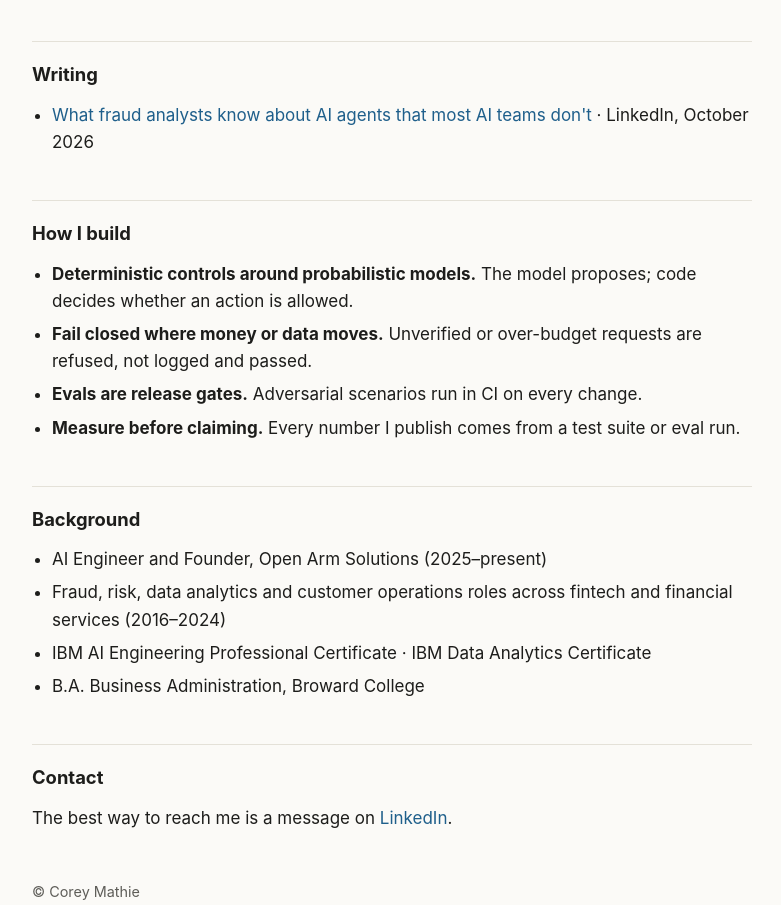
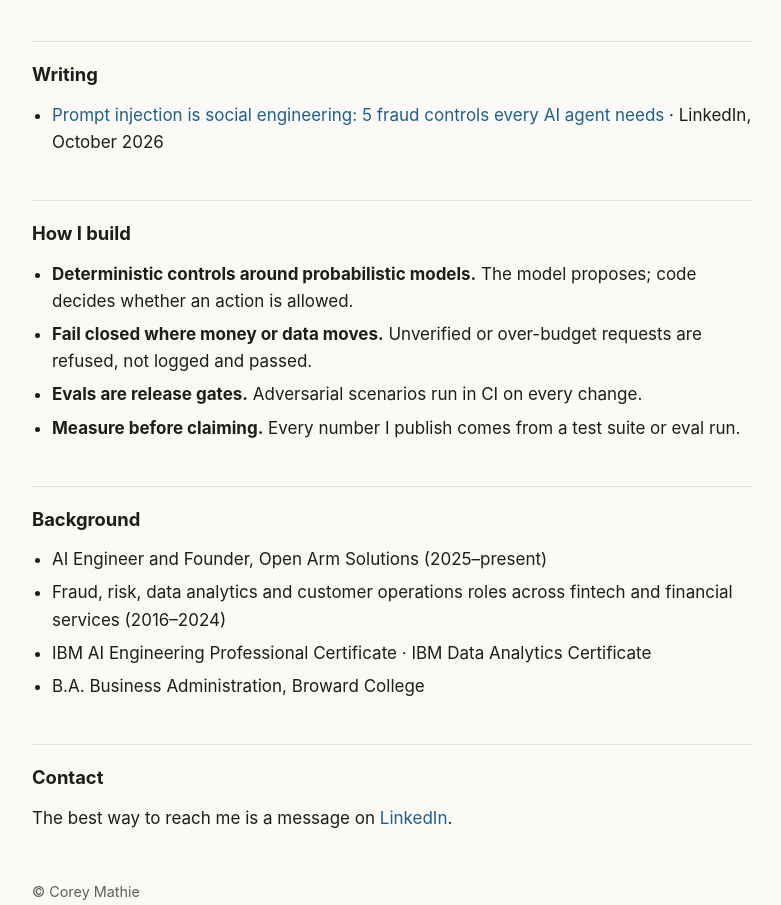
Before and after one commit to coreymathie/coreymathie.github.io, a plain HTML site: page index.html in a window 1280 px wide. Shown: the part 1137-2042 px from the top of the page, without its empty margins (248-1029 px from the left). Drawn offline with Linux system fonts and the light colour scheme.

Commit message:
Update article title

```diff
--- a/index.html
+++ b/index.html
@@ -106,7 +106,7 @@ footer{margin-top:48px;color:var(--muted);font-size:.9rem}
   <section aria-labelledby="writing">
     <h2 id="writing">Writing</h2>
     <ul>
-      <li><a href="https://www.linkedin.com/pulse/what-fraud-analysts-know-ai-agents-most-teams-dont-corey-mathie-kgjfe/">What fraud analysts know about AI agents that most AI teams don't</a> · LinkedIn, October 2026</li>
+      <li><a href="https://www.linkedin.com/pulse/what-fraud-analysts-know-ai-agents-most-teams-dont-corey-mathie-kgjfe/">Prompt injection is social engineering: 5 fraud controls every AI agent needs</a> · LinkedIn, October 2026</li>
     </ul>
   </section>
 
```
